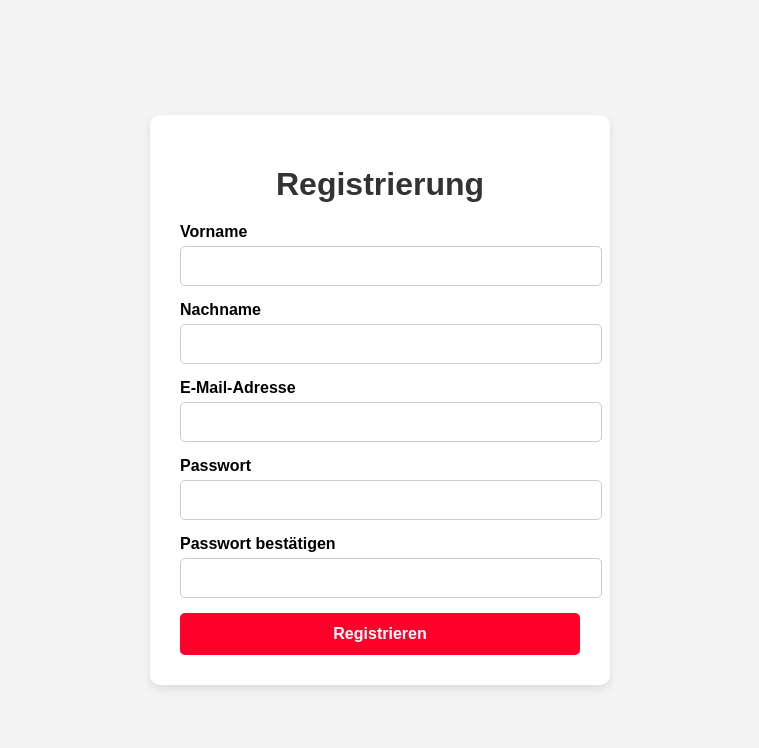
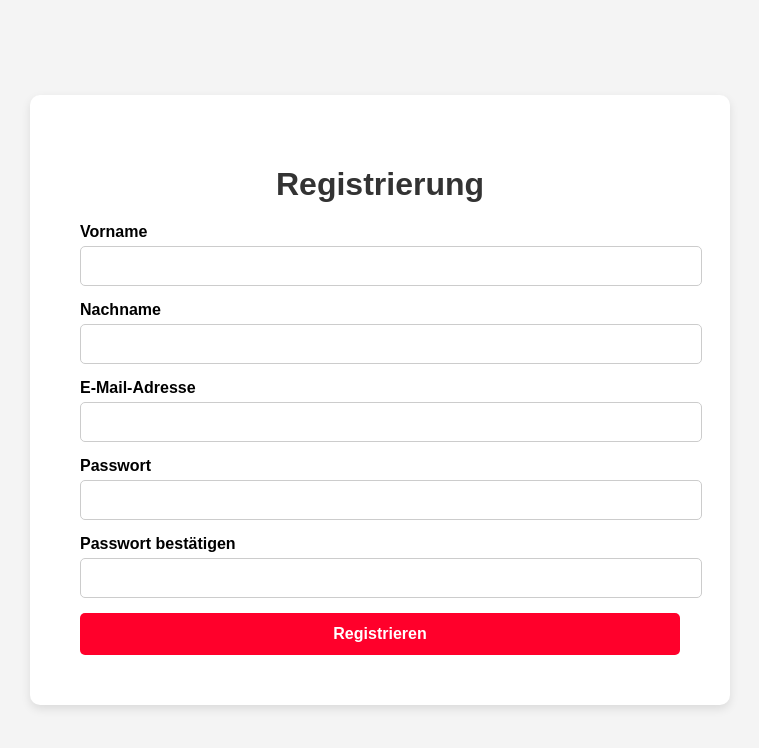
Before and after one commit to DerGigaChad/Projektaufgabe_Autovermietung, a PHP site: page /register.php in a window 1280 px wide. Shown: the top 748 px of the page, without its empty margins (260-1019 px from the left). Run offline with PHP 8.4, Linux system fonts and the light colour scheme.

Commit message:
Update register.php

```diff
--- a/register.php
+++ b/register.php
@@ -20,11 +20,11 @@
         /* Container for the registration form */
         .registration-container {
             background: white;
-            padding: 30px;
+            padding: 50px;
             border-radius: 10px;
             box-shadow: 0 4px 10px rgba(0, 0, 0, 0.1);
             width: 100%;
-            max-width: 400px;
+            max-width: 600px;
             text-align: center;
         }
 
```
